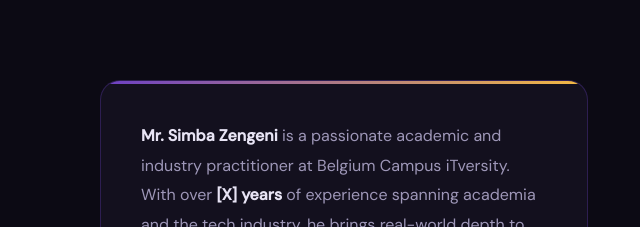
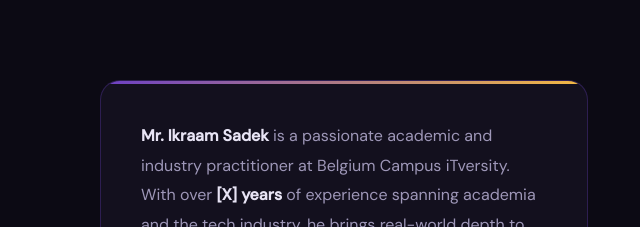
Before and after one commit to Tali-roos/Group2, a plain HTML site: page index.html in a window 1280 px wide. Shown: the part 820-1047 px from the top of the page, 570-1210 px from the left. Drawn offline with Linux system fonts and the light colour scheme; animation ran at ten frames a second.

Commit message:
Change Dr. Simba Zengeni to Mr. Ikraam Sadek

```diff
--- a/index.html
+++ b/index.html
@@ -3,7 +3,7 @@
 <head>
   <meta charset="UTF-8" />
   <meta name="viewport" content="width=device-width, initial-scale=1.0"/>
-  <title>Mr. Simba Zengeni — Portfolio</title>
+  <title>Mr. Ikraam Sadek  — Portfolio</title>
   <link href="https://fonts.googleapis.com/css2?family=Syne:wght@400;600;700;800&family=DM+Sans:ital,wght@0,300;0,400;0,500;1,300&display=swap" rel="stylesheet"/>
   <style>
     *, *::before, *::after { box-sizing: border-box; margin: 0; padding: 0; }
@@ -309,7 +309,7 @@
 
   <div class="about-card reveal">
     <p class="about-bio">
-      <strong>Mr. Simba Zengeni</strong> is a passionate academic and industry practitioner at Belgium Campus iTversity.
+      <strong>Mr. Ikraam Sadek </strong> is a passionate academic and industry practitioner at Belgium Campus iTversity.
       With over <strong>[X] years</strong> of experience spanning academia and the tech industry,
       he brings real-world depth to every lecture. Holding a <strong>[Qualification]</strong>
       from <strong>[Institution]</strong>, his expertise lies at the intersection of
@@ -429,17 +429,17 @@
     <div class="quote-slide active">
       <div class="quote-mark">"</div>
       <div class="quote-text">[Replace with Mr. Zengeni's favourite career advice quote from the social engineering session.]</div>
-      <div class="quote-source">— Mr. Simba Zengeni</div>
+      <div class="quote-source">— Mr. Ikraam Sadek </div>
     </div>
     <div class="quote-slide">
       <div class="quote-mark">"</div>
       <div class="quote-text">[A second inspiring quote or teaching philosophy statement from Mr. Zengeni.]</div>
-      <div class="quote-source">— Mr. Simba Zengeni</div>
+      <div class="quote-source">— Mr. Ikraam Sadek </div>
     </div>
     <div class="quote-slide">
       <div class="quote-mark">"</div>
       <div class="quote-text">[A third quote — perhaps a favourite quote by someone else that Mr. Zengeni always shares with students.]</div>
-      <div class="quote-source">— Mr. Simba Zengeni</div>
+      <div class="quote-source">— Mr. Ikraam Sadek </div>
     </div>
   </div>
   <div class="quote-dots">
@@ -487,7 +487,7 @@
 <!-- FOOTER -->
 <footer>
   Built with ❤️ by <em>[Group Name]</em> · INL261 Group Project · Belgium Campus iTversity<br>
-  <span style="color:var(--text-mute);font-size:.75rem;margin-top:6px;display:block;">All content verified with and approved by Mr. Simba Zengeni. No personal information included.</span>
+  <span style="color:var(--text-mute);font-size:.75rem;margin-top:6px;display:block;">All content verified with and approved by Mr. Ikraam Sadek . No personal information included.</span>
 </footer>
 
 <script>
```
